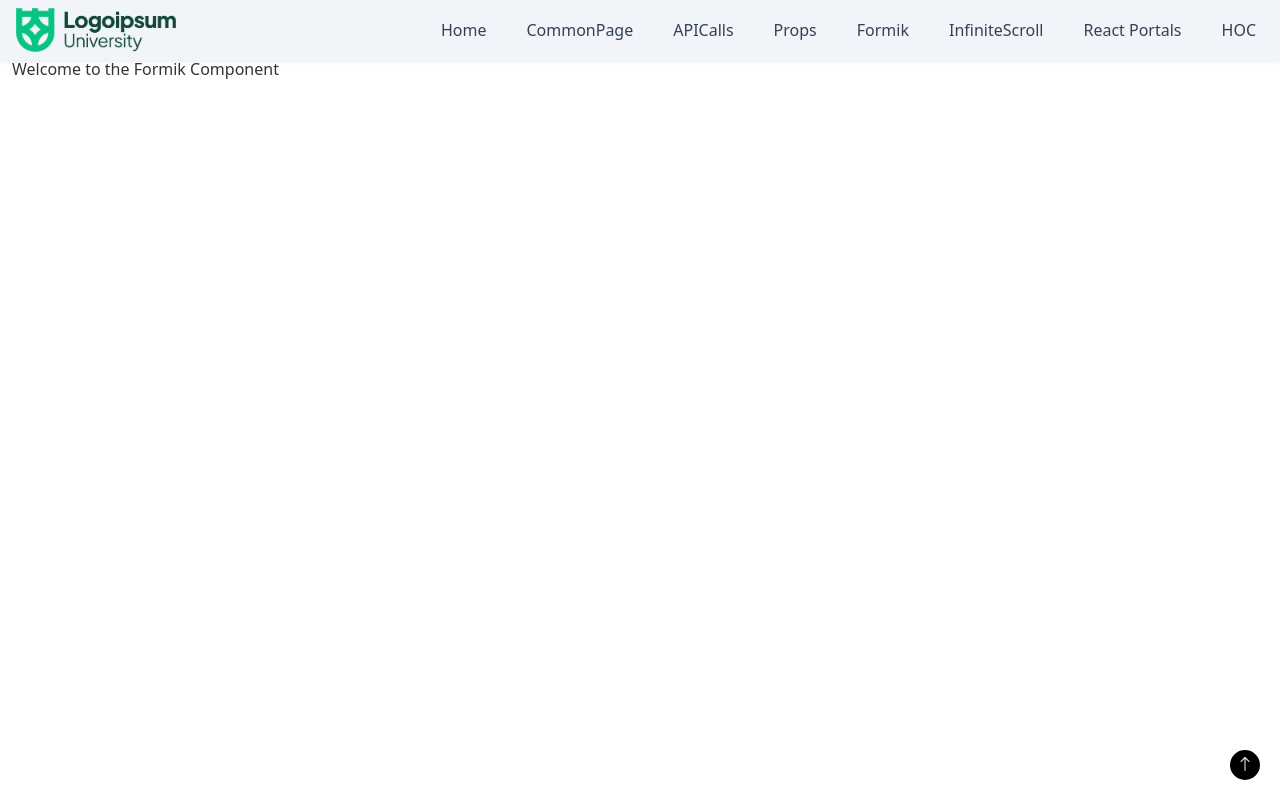
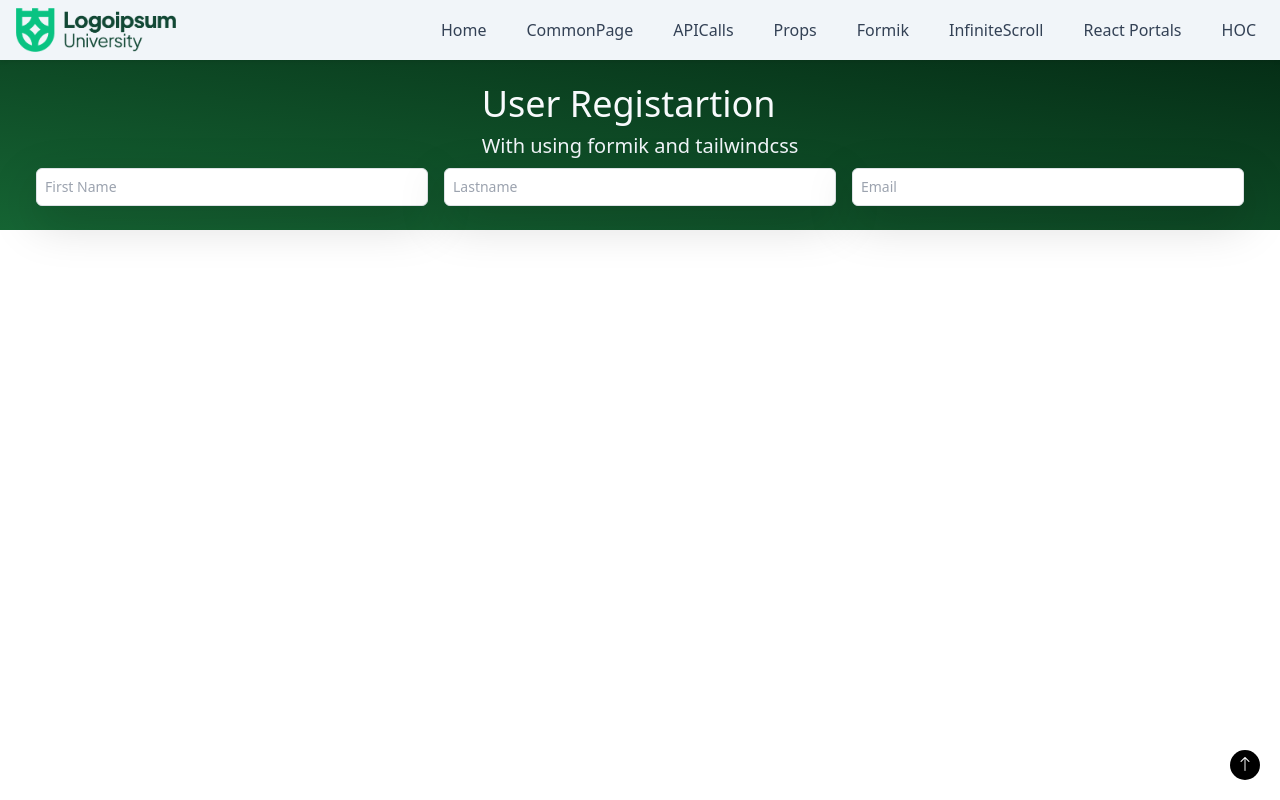
Before and after one commit to Pandilla-Rajesh/react-main-topics, a React (Create React App) app: page /formik in a window 1280 px wide. Built offline with nearby package versions, Linux system fonts and the light colour scheme.

Commit message:
registration form created

```diff
--- a/src/App.css
+++ b/src/App.css
@@ -36,7 +36,3 @@
     transform: rotate(360deg);
   }
 }
-
-@tailwind base;
-@tailwind components;
-@tailwind utilities;
--- a/src/Component/Formik/Formik.js
+++ b/src/Component/Formik/Formik.js
@@ -4,12 +4,45 @@ const Formik=()=>{
 
     return(
 
-        <section>
-            <article className='container'>
-                <div className='row g-0'>
-                    <div className='col-12'>
-                        <h1>Welcome to the Formik Component</h1>
+        <section className=' bg-gradient-to-tr from-green-800 to-green-950 p-6'>
+            <article className='container ms-auto'>
+                <div className=' flex items-center justify-center flex-column'>
+
+                    {/* heading */}
+                    <div>
+                        <h1 className='text-4xl text-slate-50 font-medium mb-2'>
+                            User Registartion
+                        </h1>
+                        <p className='text-xl text-slate-100 font-normal text-center'>
+                            With using formik and tailwindcss
+                        </p>
                     </div>
+                    {/* end */}
+
+                   <div className='w-full'>
+                        <form className='col-span-3 grid grid-cols-3 gap-3 w-full'>
+
+                        <div className='w-full'>
+                            <input type="text" name='firstname' value=''
+                             className='mt-2 px-2 py-2 text-sm border w-full border-slate-700 shadow-lg rounded'
+                            placeholder='First Name' />
+                        </div>
+
+                        <div className='block'>
+                            <input type="text" name='lastname' value=""
+                            className='mt-2 px-2 py-2 text-sm border border-slate-700 shadow-lg w-full rounded'
+                            placeholder='Lastname'/>
+                        </div>
+
+                        <div className='block'>
+                            <input type="text" name='email' value=''
+                            className='mt-2 px-2 py-2 text-sm border border-slate-700 shadow-lg rounded w-full'
+                           placeholder='Email' />
+                        </div>
+
+                    </form>
+                   </div>
+
                 </div>
             </article>
         </section>
--- a/tailwind.config.js
+++ b/tailwind.config.js
@@ -1,6 +1,6 @@
 /** @type {import('tailwindcss').Config} */
 module.exports = {
-  content: ["./src/**/*.{html,js,jsx}"],
+ content: ["./src/**/*.{html,js,jsx,ts,tsx}"],
   theme: {
     extend: {},
     // screens:{
```
Also changed, not shown: package.json (+14 -1 lines), src/style.scss (+5 -3 lines), 1 other file (tests, documents, lock files or other folders).
